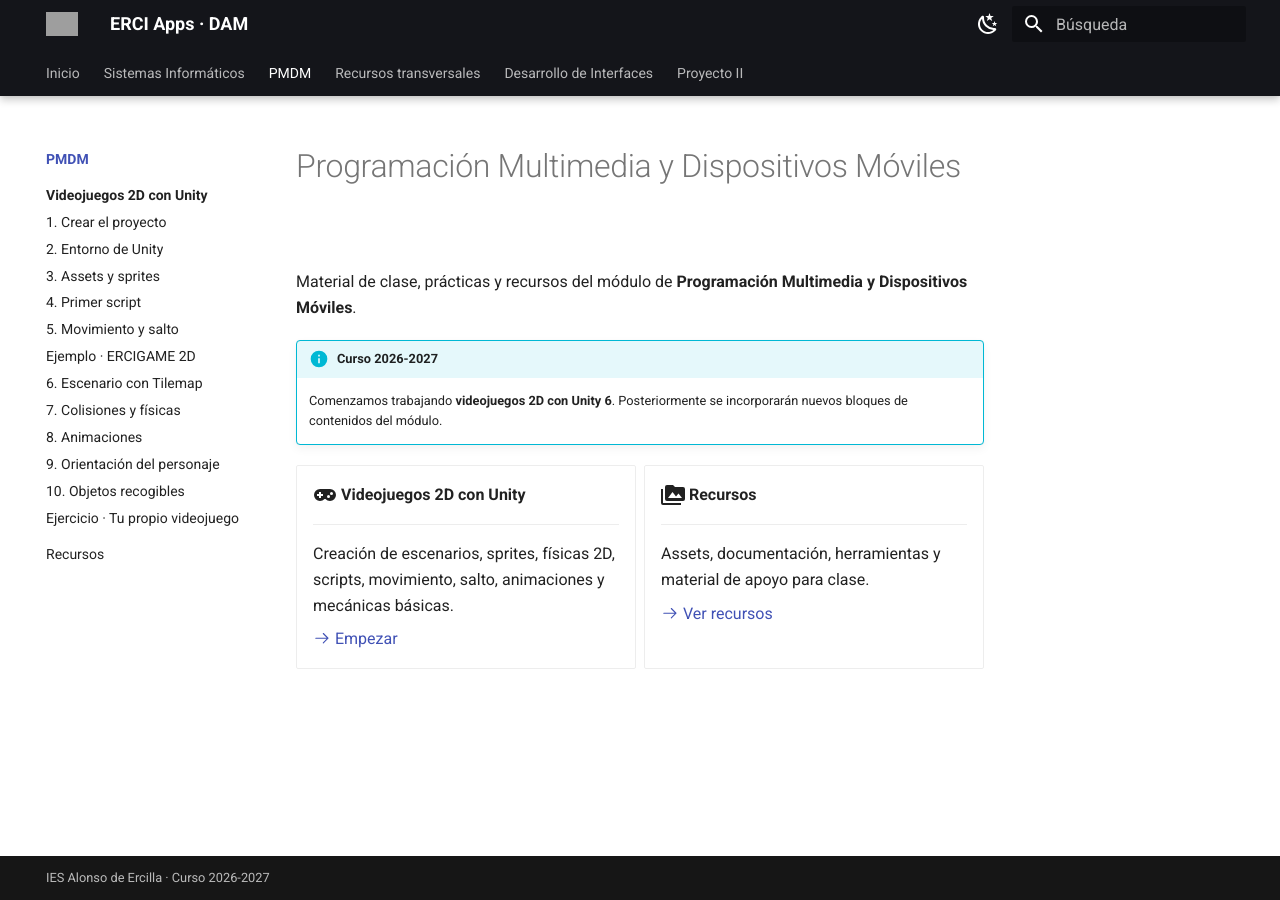
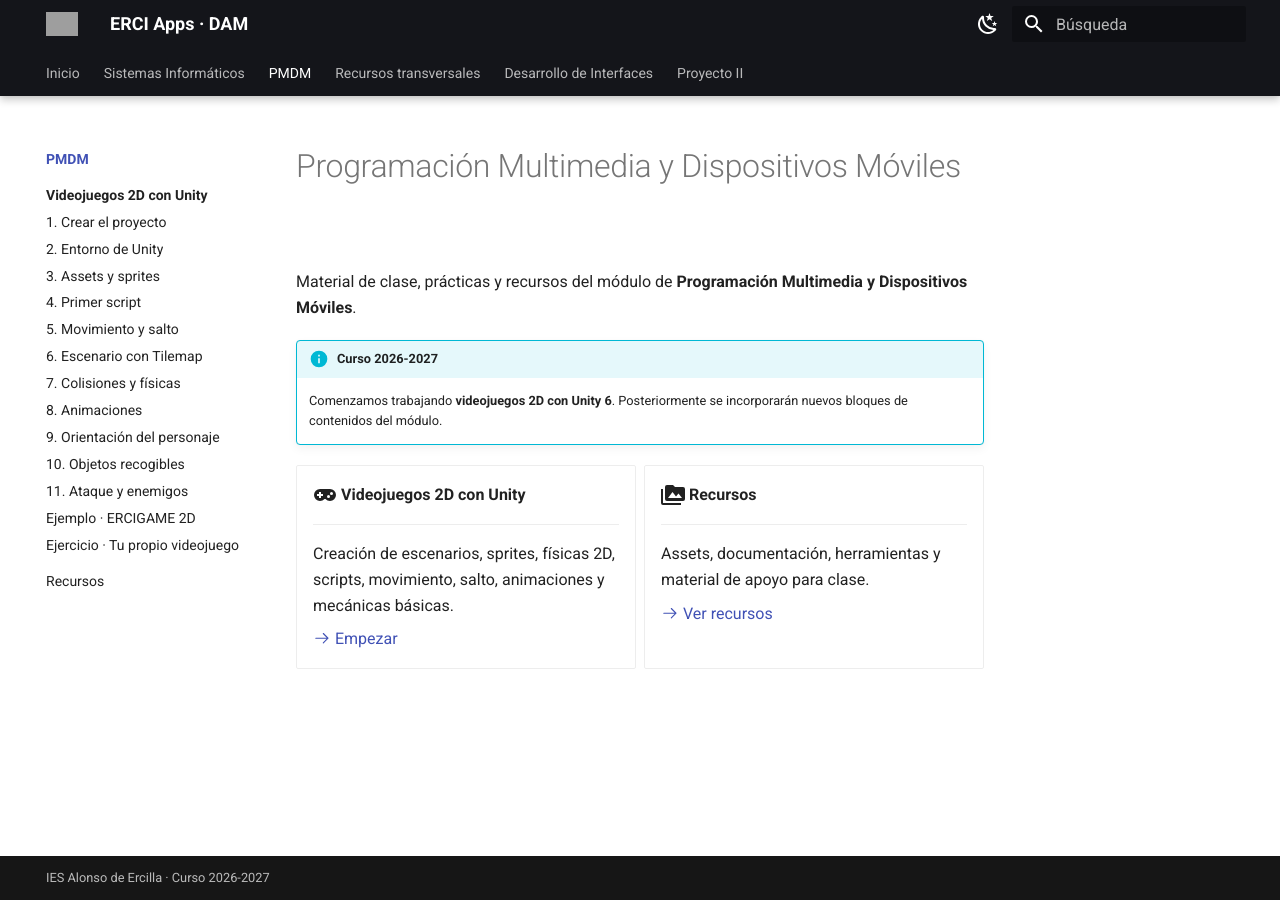
Before and after one commit to erciapps/web-home, an MkDocs documentation site: the page built from docs/pmdm/index.md, in a window 1280 px wide. Built offline with MkDocs 1.6.1 and Material for MkDocs 9.7.7, drawn with Linux system fonts in a browser that asks for light colours; grey boxes are pictures that could not be loaded.

Commit message:
Update mkdocs.yml

```diff
--- a/mkdocs.yml
+++ b/mkdocs.yml
@@ -23,12 +23,13 @@ nav:
           - 3. Assets y sprites: pmdm/videojuegos/03-assets-sprites.md
           - 4. Primer script: pmdm/videojuegos/04-primer-script.md
           - 5. Movimiento y salto: pmdm/videojuegos/05-movimiento-salto.md
-          - Ejemplo · ERCIGAME 2D: pmdm/videojuegos/ercigame-2d-primeros-pasos.md
           - 6. Escenario con Tilemap: pmdm/videojuegos/06-tilemap-escenario.md
           - 7. Colisiones y físicas: pmdm/videojuegos/07-colisiones-fisicas.md
           - 8. Animaciones: pmdm/videojuegos/08-animaciones.md
           - 9. Orientación del personaje: pmdm/videojuegos/09-orientacion-personaje.md
           - 10. Objetos recogibles: pmdm/videojuegos/10-objetos-recogibles.md
+          - 11. Ataque y enemigos: pmdm/videojuegos/11-ataque-enemigos.md
+          - Ejemplo · ERCIGAME 2D: pmdm/videojuegos/ercigame-2d-primeros-pasos.md
           - Ejercicio · Tu propio videojuego: pmdm/videojuegos/11-ejercicio-propio-juego.md
       - Recursos: pmdm/recursos.md
 
```
